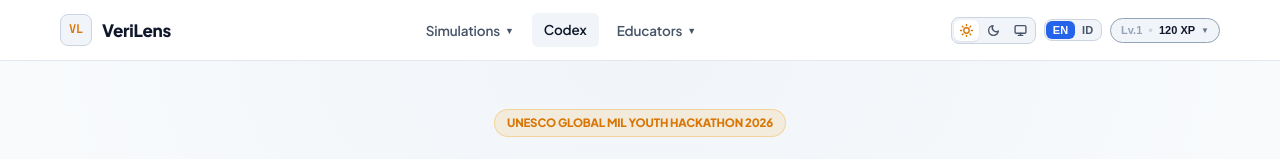
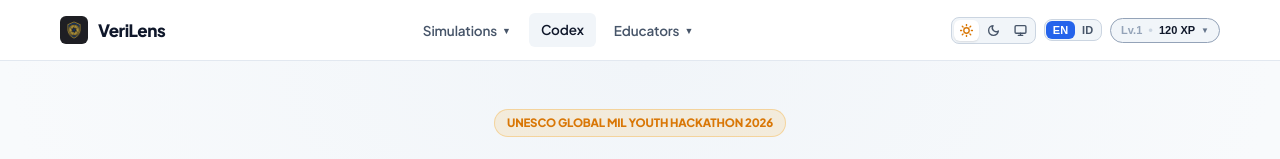
Before and after one commit to okihita/verilens, a Next.js app in the folder apps/web/: page / in a window 1280 px wide. Shown: the top 159 px of the page. Built offline with nearby package versions, Linux system fonts and the light colour scheme.

Commit message:
feat(branding): replace placeholder text box with official VeriLens geometric shield emblem

```diff
--- a/apps/web/app/layout.js
+++ b/apps/web/app/layout.js
@@ -40,7 +40,13 @@ export default function RootLayout({ children }) {
             <div className="footer-grid">
               <div className="footer-col">
                 <div style={{ display: 'flex', alignItems: 'center', gap: '8px', marginBottom: '10px' }}>
-                  <div className="brand-logo" style={{ width: '28px', height: '28px', fontSize: '11px' }}>VL</div>
+                  <img
+                    src="/logo.png"
+                    alt="VeriLens Logo"
+                    width={26}
+                    height={26}
+                    style={{ borderRadius: '6px', objectFit: 'cover' }}
+                  />
                   <strong style={{ color: 'var(--text-main)', fontSize: '15px', fontWeight: '800', letterSpacing: '-0.02em' }}>VeriLens Platform</strong>
                 </div>
                 <p style={{ lineHeight: '1.55', color: 'var(--text-secondary)', fontSize: '12.5px' }}>
--- a/apps/web/components/Navbar.js
+++ b/apps/web/components/Navbar.js
@@ -61,9 +61,15 @@ export default function Navbar() {
 
         {/* Left: Brand Identity */}
         <Link href="/" className="brand-group">
-          <div className="brand-logo">VL</div>
+          <img
+            src="/logo.png"
+            alt="VeriLens Logo"
+            width={28}
+            height={28}
+            style={{ borderRadius: '6px', objectFit: 'cover', display: 'block' }}
+          />
           <div className="brand-text">
-            <h1 style={{ fontSize: '17px', fontWeight: '900', letterSpacing: '-0.3px', margin: 0 }}>VeriLens</h1>
+            <h1 style={{ fontSize: '17px', fontWeight: '900', letterSpacing: '-0.03em', margin: 0 }}>VeriLens</h1>
           </div>
         </Link>
 
```
Also changed, not shown: apps/web/public/logo.jpg (added), apps/web/public/logo.png (added).
